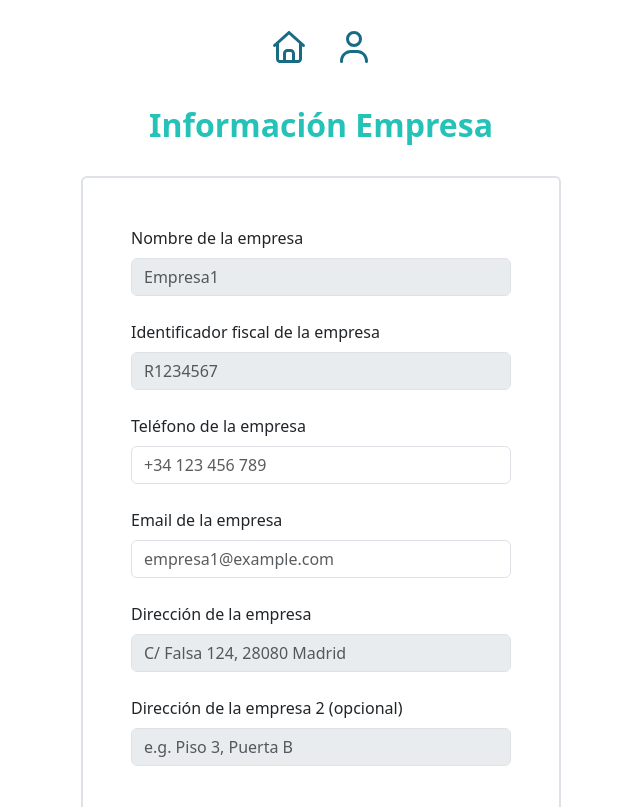
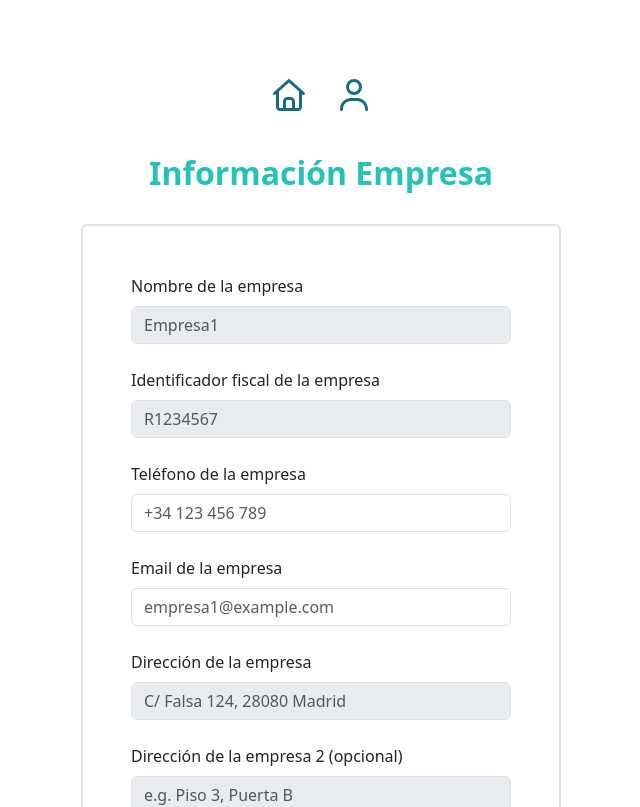
Before and after one commit to CreditosPYMES-NCG27/webapp-creditos-pymes, a React (Vite) app: page /user/profile in a window 1280 px wide. Shown: the top 807 px of the page, without its empty margins (319-959 px from the left). Built offline with nearby package versions, Linux system fonts and the light colour scheme.

Commit message:
edited profile page css

```diff
--- a/src/pages/ClientProfilePage.jsx
+++ b/src/pages/ClientProfilePage.jsx
@@ -18,7 +18,7 @@ export const ClientProfilePage = () => {
     const [userForm, setUserForm] = useState(false);
 
     return (
-        <div className="container-fluid">
+        <div className="container-fluid p-5">
             <div className="d-flex justify-content-center mt-4 mb-2">
                 <div className="btn-group" role="group" aria-label="Basic example">
                     <button
```
